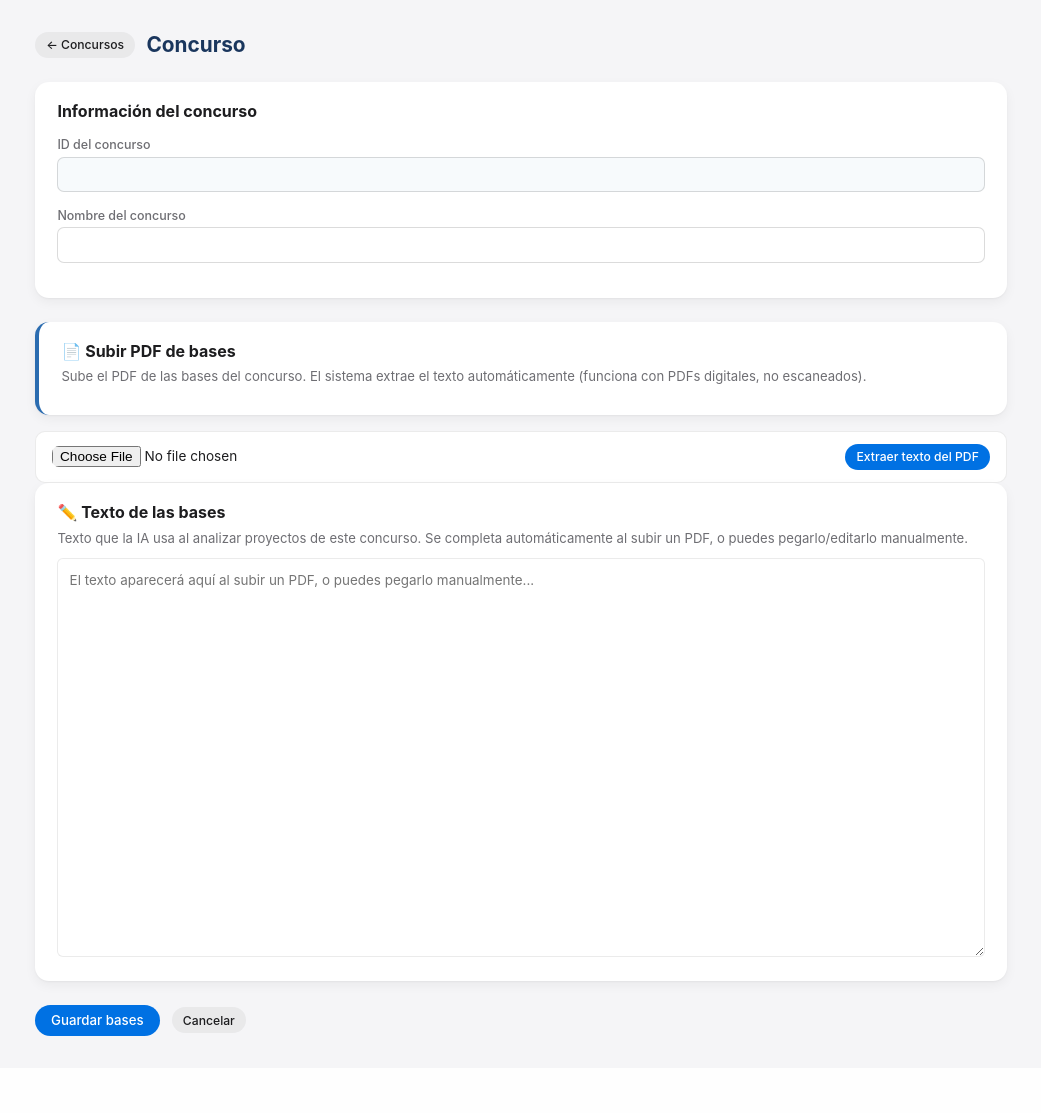
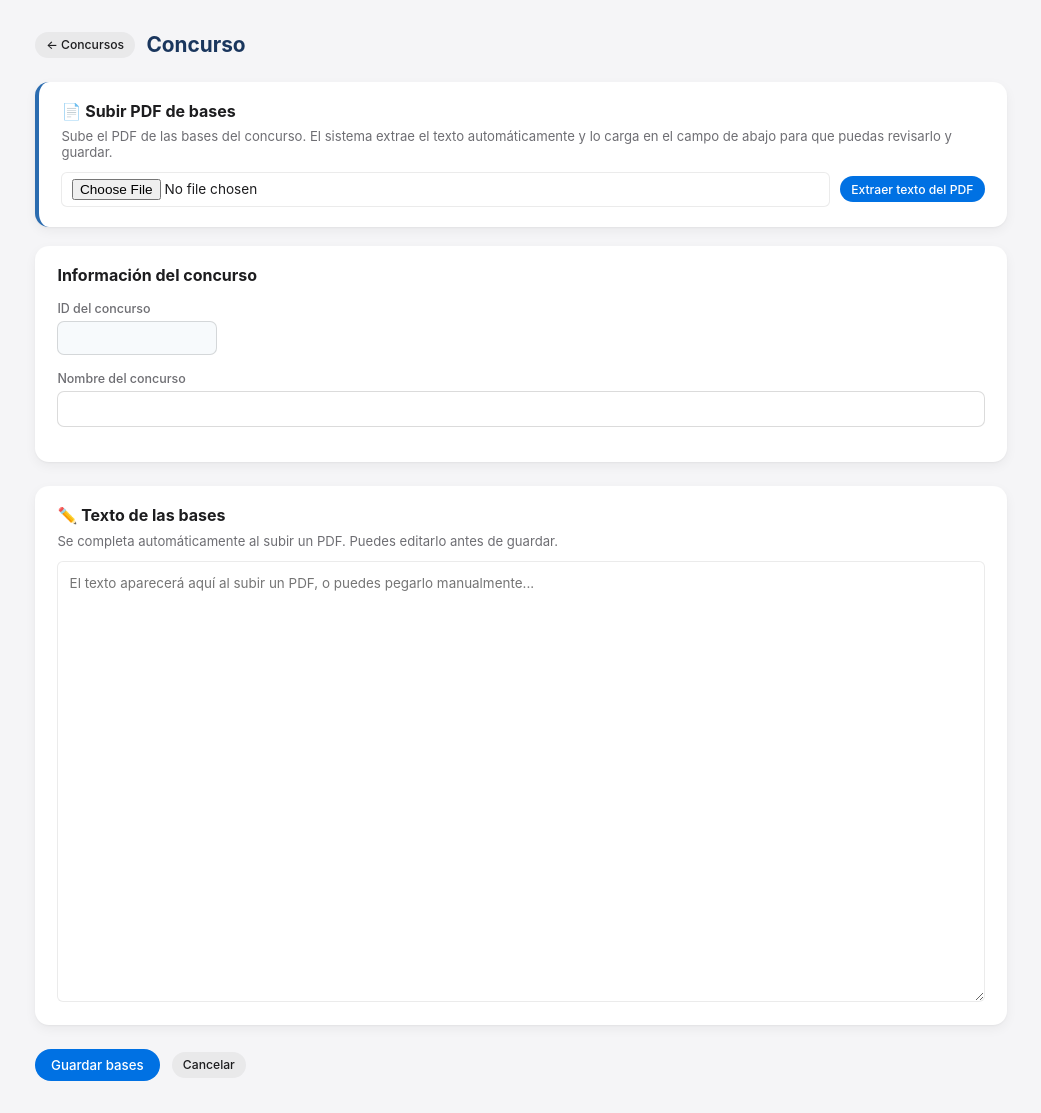
Before and after one commit to CEVV69/revisor-cnr, a FastAPI app: template templates/admin_concurso_detalle.html in a window 1280 px wide. Shown: the part 52-1165 px from the top of the page, without its empty margins (119-1160 px from the left). Before the commit the page ends 1088 px from the top, so only its background shows below. Run offline with FastAPI, Linux system fonts and the light colour scheme; the template is opened without the code that fills it, so the values that code supplies are empty.

Commit message:
Corregir forms anidados en admin_concurso_detalle
Los dos forms (subida PDF y edición texto) estaban anidados — HTML ignora
el form interno y enviaba todo al form exterior, guardando bases vacías.
Ahora son dos forms completamente separados y secuenciales.

Co-Authored-By: Claude Sonnet 4.6 <noreply@anthropic.com>

```diff
--- a/templates/admin_concurso_detalle.html
+++ b/templates/admin_concurso_detalle.html
@@ -13,69 +13,67 @@
 <div class="alert alert-success" style="margin-bottom:1rem;">
   {% if msg_ok == 'creado' %}✅ Concurso creado. Ahora carga las bases.
   {% elif msg_ok == 'guardado' %}✅ Bases guardadas correctamente.
-  {% elif msg_ok == 'pdf_cargado' %}✅ PDF cargado y texto extraído correctamente.
+  {% elif msg_ok == 'pdf_cargado' %}✅ PDF cargado y texto extraído. Revisa el contenido y guarda.
   {% else %}✅ Guardado.{% endif %}
 </div>
 {% endif %}
 {% set msg_err = request.query_params.get('error') %}
 {% if msg_err %}
 <div class="alert alert-error" style="margin-bottom:1rem;">
-  {% if msg_err == 'escaneado' %}⚠️ El PDF está escaneado (imagen) y no se puede extraer texto automáticamente. Usa un PDF con texto digital o pega el texto manualmente.
+  {% if msg_err == 'escaneado' %}⚠️ El PDF está escaneado (imagen) y no se puede extraer texto automáticamente. Usa un PDF con texto digital.
   {% elif msg_err == 'formato' %}⚠️ Formato no soportado. Sube un PDF, DOC o DOCX.
   {% else %}⚠️ Error: {{ msg_err }}{% endif %}
 </div>
 {% endif %}
 
+<!-- FORM 1: Subida de PDF (independiente) -->
+<form method="post" action="/admin/concursos/{{ concurso.id }}/bases-pdf"
+      enctype="multipart/form-data">
+  <div class="card" style="margin-bottom:1.2rem; border-left:4px solid #2b6cb0;">
+    <h2 style="font-size:1rem; margin-bottom:0.4rem;">📄 Subir PDF de bases</h2>
+    <p class="text-muted" style="font-size:0.82rem; margin-bottom:0.75rem;">
+      Sube el PDF de las bases del concurso. El sistema extrae el texto automáticamente
+      y lo carga en el campo de abajo para que puedas revisarlo y guardar.
+    </p>
+    <div style="display:flex; gap:0.6rem; align-items:center; flex-wrap:wrap;">
+      <input type="file" name="archivo" accept=".pdf,.doc,.docx" required
+             style="flex:1; min-width:180px; font-size:0.85rem; border:1px solid var(--border);
+                    border-radius:6px; padding:0.4rem 0.6rem;">
+      <button type="submit" class="btn btn-primary btn-sm" style="white-space:nowrap;">
+        Extraer texto del PDF
+      </button>
+    </div>
+  </div>
+</form>
+
+<!-- FORM 2: Editar y guardar bases (independiente) -->
 <form method="post" action="/admin/concursos/{{ concurso.id }}/bases">
   <div class="card" style="margin-bottom:1.5rem;">
     <h2 style="font-size:1rem; margin-bottom:1rem;">Información del concurso</h2>
-
     <div class="form-group">
       <label>ID del concurso</label>
       <input type="text" value="{{ concurso.id }}" disabled
-             style="font-family:monospace; background:#f7fafc; color:#718096;">
+             style="font-family:monospace; background:#f7fafc; color:#718096; max-width:160px;">
     </div>
-
     <div class="form-group">
       <label>Nombre del concurso</label>
       <input type="text" name="nombre" value="{{ concurso.nombre }}" required>
     </div>
   </div>
 
-  <!-- Subida PDF -->
-  <div class="card" style="margin-bottom:1rem; border-left:4px solid #2b6cb0;">
-    <h2 style="font-size:1rem; margin-bottom:0.4rem;">📄 Subir PDF de bases</h2>
-    <p class="text-muted" style="font-size:0.82rem; margin-bottom:0.75rem;">
-      Sube el PDF de las bases del concurso. El sistema extrae el texto automáticamente
-      (funciona con PDFs digitales, no escaneados).
-    </p>
-    <!-- Este form es independiente del form principal -->
-  </div>
-  <form method="post" action="/admin/concursos/{{ concurso.id }}/bases-pdf"
-        enctype="multipart/form-data" style="margin-bottom:1.5rem;">
-    <div style="display:flex; gap:0.6rem; align-items:center; flex-wrap:wrap;
-                background:#fff; border:1px solid var(--border); border-radius:10px;
-                padding:0.75rem 1rem;">
-      <input type="file" name="archivo" accept=".pdf,.doc,.docx" required
-             style="flex:1; min-width:180px; font-size:0.85rem; border:none;
-                    box-shadow:none; padding:0; background:transparent;">
-      <button type="submit" class="btn btn-primary btn-sm" style="white-space:nowrap;">
-        Extraer texto del PDF
-      </button>
-    </div>
-  </form>
-
-  <!-- Edición manual -->
   <div class="card" style="margin-bottom:1.5rem;">
     <h2 style="font-size:1rem; margin-bottom:0.5rem;">
       ✏️ Texto de las bases
-      {% if concurso.bases_texto %}<span class="text-muted" style="font-size:0.8rem; font-weight:400;">· {{ concurso.bases_texto | length }} caracteres</span>{% endif %}
+      {% if concurso.bases_texto %}
+      <span class="text-muted" style="font-size:0.8rem; font-weight:400;">
+        · {{ concurso.bases_texto | length }} caracteres
+      </span>
+      {% endif %}
     </h2>
     <p class="text-muted" style="font-size:0.82rem; margin-bottom:0.75rem;">
-      Texto que la IA usa al analizar proyectos de este concurso. Se completa automáticamente al subir un PDF,
-      o puedes pegarlo/editarlo manualmente.
+      Se completa automáticamente al subir un PDF. Puedes editarlo antes de guardar.
     </p>
-    <textarea name="bases_texto" rows="18"
+    <textarea name="bases_texto" rows="20"
               style="width:100%; font-size:0.84rem; font-family:inherit; padding:0.7rem;
                      border:1px solid var(--border); border-radius:6px; resize:vertical;
                      line-height:1.55;"
@@ -88,7 +86,7 @@
     {% endif %}
   </div>
 
-  <div style="display:flex; gap:0.75rem; align-items:center; flex-wrap:wrap;">
+  <div style="display:flex; gap:0.75rem; align-items:center; flex-wrap:wrap; margin-bottom:2rem;">
     <button type="submit" class="btn btn-primary">Guardar bases</button>
     <a href="/admin/concursos" class="btn btn-ghost btn-sm">Cancelar</a>
   </div>
@@ -96,7 +94,7 @@
 
 <!-- Estadísticas de feedback -->
 {% if concurso.feedback %}
-<div class="card" style="margin-top:2rem;">
+<div class="card" style="margin-top:1rem;">
   <h2 style="font-size:1rem; margin-bottom:0.75rem;">
     Historial de aprendizaje
     <span class="text-muted" style="font-size:0.82rem; font-weight:400;">
@@ -146,7 +144,9 @@
               <span style="color:#c05621; font-weight:600;">✗ descartada</span>
             {% endif %}
           </td>
-          <td style="padding:0.4rem 0.75rem; color:#4a5568;">{{ fb.texto_obs[:120] }}{% if fb.texto_obs | length > 120 %}…{% endif %}</td>
+          <td style="padding:0.4rem 0.75rem; color:#4a5568;">
+            {{ fb.texto_obs[:120] }}{% if fb.texto_obs | length > 120 %}…{% endif %}
+          </td>
         </tr>
         {% endfor %}
       </tbody>
```
